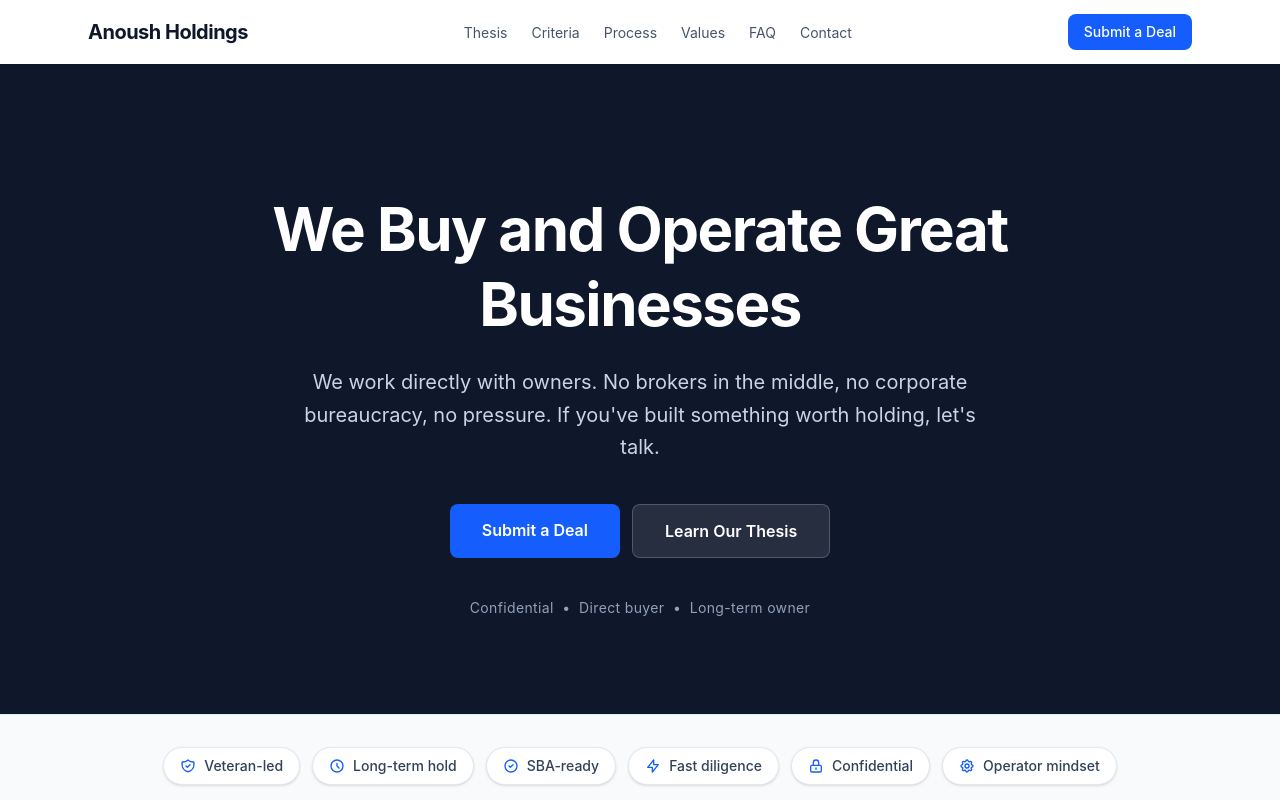
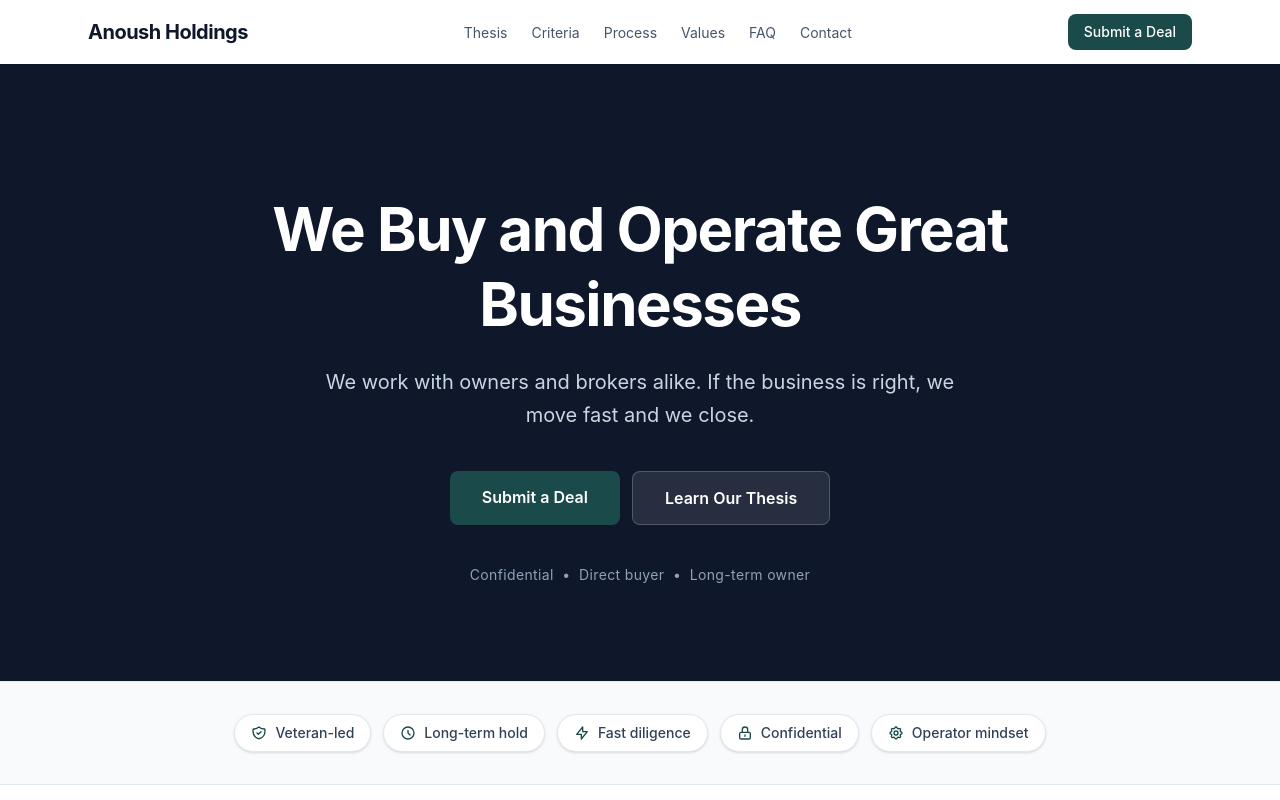
Before and after one commit to Mitchelllowe/Anoush-Holdings-Website, a React (Vite) app: page / in a window 1280 px wide. Shown: the top 800 px of the page. Built offline with nearby package versions, Linux system fonts and the light colour scheme.

Commit message:
Update colors, bio, team, credibility strip, and content edits

```diff
--- a/src/components/AcquisitionCriteria.jsx
+++ b/src/components/AcquisitionCriteria.jsx
@@ -14,7 +14,7 @@ const idealFit = [
 const notAFit = [
   'Pre-revenue or early-stage startups',
   'Distressed or turnaround situations',
-  'Real estate or heavily asset-intensive businesses',
+  'Businesses where the primary value is in the underlying real estate rather than operating cash flow',
   'Highly regulated industries (cannabis, firearms, etc.)',
   'Top 5 customers represent more than 50% of revenue',
   'Businesses primarily dependent on new construction activity',
--- a/src/components/CredibilityStrip.jsx
+++ b/src/components/CredibilityStrip.jsx
@@ -12,14 +12,6 @@ const chips = [
     icon: (
       <svg className="w-4 h-4" fill="none" stroke="currentColor" viewBox="0 0 24 24">
         <path strokeLinecap="round" strokeLinejoin="round" strokeWidth={2} d="M12 8v4l3 3m6-3a9 9 0 11-18 0 9 9 0 0118 0z" />
-      </svg>
-    ),
-  },
-  {
-    label: 'SBA-ready',
-    icon: (
-      <svg className="w-4 h-4" fill="none" stroke="currentColor" viewBox="0 0 24 24">
-        <path strokeLinecap="round" strokeLinejoin="round" strokeWidth={2} d="M9 12l2 2 4-4m6 2a9 9 0 11-18 0 9 9 0 0118 0z" />
       </svg>
     ),
   },
--- a/src/components/Hero.jsx
+++ b/src/components/Hero.jsx
@@ -8,8 +8,7 @@ export default function Hero() {
           {siteConfig.tagline}
         </h1>
         <p className="text-lg sm:text-xl text-slate-300 max-w-2xl mx-auto mb-10 leading-relaxed">
-          We work directly with owners. No brokers in the middle, no corporate bureaucracy,
-          no pressure. If you've built something worth holding, let's talk.
+          We work with owners and brokers alike. If the business is right, we move fast and we close.
         </p>
         <div className="flex flex-col sm:flex-row gap-3 justify-center mb-10">
           <a
--- a/src/index.css
+++ b/src/index.css
@@ -1,4 +1,12 @@
 @import "tailwindcss";
+
+@theme {
+  --color-blue-50: #eef5f5;
+  --color-blue-100: #d0e6e6;
+  --color-blue-400: #236666;
+  --color-blue-600: #1a4a4a;
+  --color-blue-700: #133838;
+}
 
 html {
   scroll-behavior: smooth;
--- a/src/site.config.js
+++ b/src/site.config.js
@@ -25,19 +25,19 @@ export const siteConfig = {
       linkedin: 'https://www.linkedin.com/in/mitch-b-lowe/',
       email: 'mlowe@anoushholdings.com',
       bio: [
-        'Mitch Lowe is the co-founder of Anoush Holdings. He graduated from West Point with a BS in Nuclear Engineering and later earned an MBA from Harvard Business School.',
-        'Mitch spent five years as an Army Engineer Officer stationed at Fort Carson with the 4th Engineer Battalion. During that time, he founded Anoush Holdings as a real estate holding company, teaching himself deal sourcing, structuring, and property management from the ground up. The experience gave him a hands-on foundation in what it actually takes to find, buy, and run an asset for the long term.',
+        'Mitch Lowe is a co-founder of Anoush Holdings and will be the owner-operator of the business Anoush Holdings acquires. He is a U.S. Army veteran, a West Point graduate, and holds an MBA from Harvard Business School.',
+        'Mitch spent five years as an Army Engineer Officer stationed at Fort Carson with the 4th Engineer Battalion. During that time, he co-founded Anoush Holdings as a real estate holding company, teaching himself deal sourcing, structuring, and property management from the ground up. The experience gave him a hands-on foundation in what it actually takes to find, buy, and run an asset for the long term.',
         'After leaving the Army, Mitch joined C Speed, a radar engineering firm that was acquired by NewSpring Capital. Working inside a PE-backed business gave him a firsthand look at how acquisitions work from the inside, and reinforced his conviction that most good small businesses deserve a better outcome than a financial buyer looking for a quick return.',
-        'Today, Mitch is focused full-time on acquiring and operating great businesses. He is not a fund manager or a passive investor. He shows up, learns how the business actually runs, works alongside the team, and takes responsibility for outcomes. When you reach out to Anoush Holdings, you are talking directly to him.',
-        'Mitch lives with his wife Katie and their two daughters. He is building Anoush Holdings for the long term.',
+        'Today, Mitch is focused full-time on acquiring and operating great businesses. He is not a fund manager or a passive investor. He shows up, learns how the business actually runs, works alongside the team, and takes responsibility for outcomes. Mitch will be on site, in the business, and accountable for what happens next.',
+        'Mitch lives with his wife Katie and their two daughters.',
       ],
     },
     {
       name: 'Art Avedisian',
       title: 'Co-Founder and Limited Partner',
       photo: null,
-      linkedin: null,
-      email: null,
+      linkedin: 'https://www.linkedin.com/in/art-avedisian-4033851/',
+      email: 'aavedisian@anoushholdings.com',
       bio: [
         'Art Avedisian is the Co-Founder and Limited Partner of Anoush Holdings. He brings decades of experience building, leading, and scaling businesses across healthcare technology, financial services, and defense.',
         'Art began his career in product management at Welch Allyn before taking the helm as President of Crowley Associates. He went on to co-found LifeLink, serving as President and CEO, where he built the company from the ground up into a remote patient monitoring platform focused on at-risk patients. That experience gave him a deep understanding of what it takes to operate a business through every stage of growth.',
```
